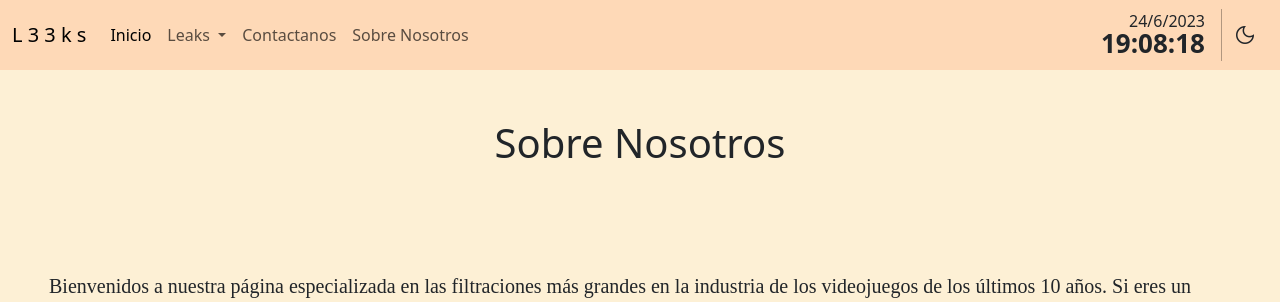
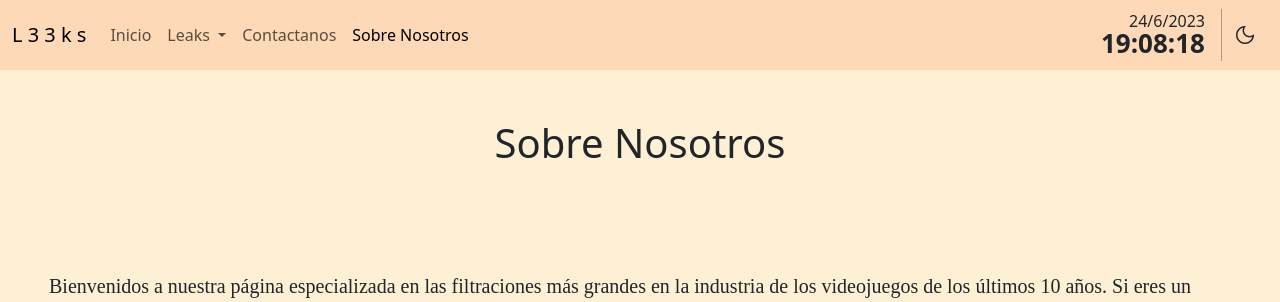
Before and after one commit to F-Gali/duoc3, a Django app: page /about/ in a window 1280 px wide; the page is wider, and only the part inside the window is pictured. Shown: the top 302 px of that part. Run offline with Django 4.2, Linux system fonts and the light colour scheme.

Commit message:
fix del nav

```diff
--- a/core/templates/about.html
+++ b/core/templates/about.html
@@ -1,7 +1,7 @@
 {% extends 'base.html' %}
 
 {% block title %}Sobre Nosotros{% endblock %}
-
+{% block about %} active {% endblock %}
 {% load static %}
 
 {% block first_content %}
--- a/core/templates/base.html
+++ b/core/templates/base.html
@@ -29,7 +29,7 @@
             <div class="collapse navbar-collapse" id="navbarNavDropdown">
                 <ul class="navbar-nav">
                     <li class="nav-item">
-                        <a class="nav-link active" aria-current="page" href="{% url 'home' %}">Inicio</a>
+                        <a class="nav-link {% block home %}{% endblock %}" aria-current="page" href="{% url 'home' %}">Inicio</a>
                     </li>
                     <li class="nav-item dropdown" data-bs-theme="light">
                         <a class="nav-link dropdown-toggle" href="#" role="button" data-bs-toggle="dropdown"
@@ -42,10 +42,10 @@
                         </ul>
                     </li>
                     <li class="nav-item">
-                        <a class="nav-link" href="{% url 'contact' %}">Contactanos</a>
+                        <a class="nav-link {% block contact %}{% endblock %} " href="{% url 'contact' %}">Contactanos</a>
                     </li>
                     <li class="nav-item">
-                        <a class="nav-link" href="{% url 'about' %}">Sobre Nosotros</a>
+                        <a class="nav-link {% block about %}{% endblock %}" href="{% url 'about' %}">Sobre Nosotros</a>
                     </li>
                 </ul>
             </div>
--- a/core/templates/contact.html
+++ b/core/templates/contact.html
@@ -1,7 +1,7 @@
 {% extends 'base.html' %}
 
 {% block title %}Contactanos{% endblock %}
-
+{% block contact %}active{% endblock %}
 {% load static %}
 
 {% block first_content %}
--- a/core/templates/home.html
+++ b/core/templates/home.html
@@ -1,7 +1,7 @@
 {% extends 'base.html' %}
 
 {% block title %}Inicio{% endblock %}
-
+{% block home %}active{% endblock %}
 {% load static %}
 
 {% block first_content %}
```
